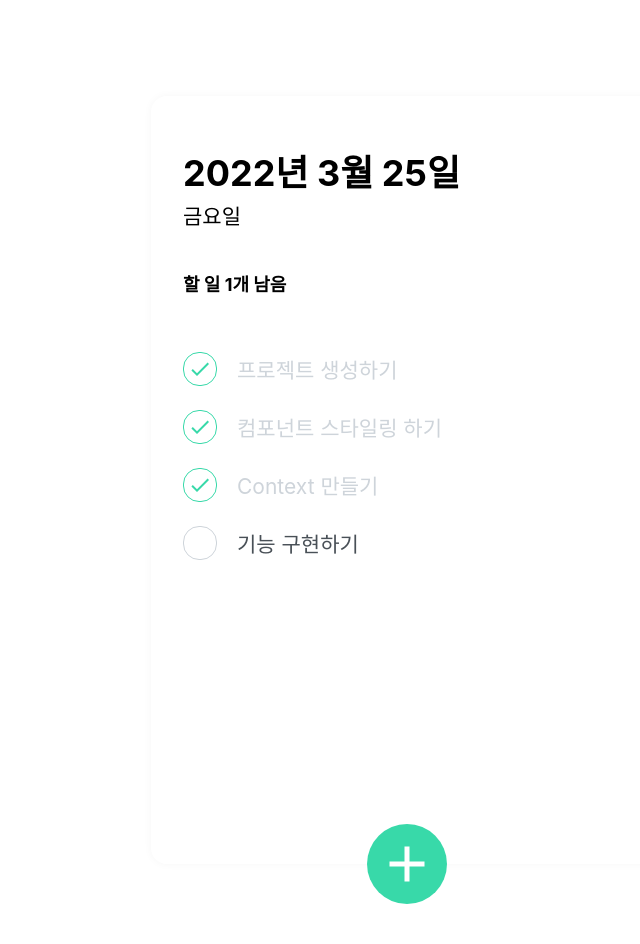
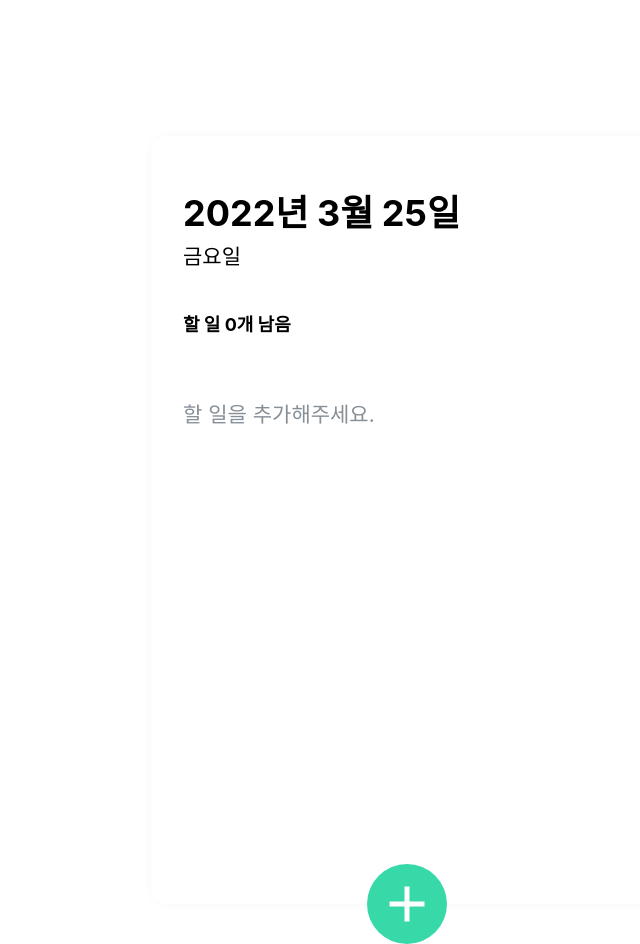
Before and after one commit to Developer-Leby/todolist-react, a React (Create React App) app: page / in a window 1280 px wide. Shown: the whole page, without its empty margins (233-873 px from the left). Before the commit the page ends 904 px from the top, so only its background shows below. Built offline with nearby package versions, Linux system fonts and the light colour scheme.

Commit message:
데이터 없을 시 문구 처리 및 퍼블리싱 수정

```diff
--- a/src/components/TodoCreate/TodoCreate.jsx
+++ b/src/components/TodoCreate/TodoCreate.jsx
@@ -37,7 +37,7 @@ const TodoCreate = () => {
             <input
               className={styles.input}
               autoFocus
-              placeholder="할 일을 입력 후, Enter를 눌러주세요."
+              placeholder="할 일을 입력 후 엔터를 눌러주세요."
               value={text}
               onChange={onChnage}
             />
--- /dev/null
+++ b/src/components/TodoHelp/TodoHelp.jsx
@@ -0,0 +1,8 @@
+import React from "react";
+import styles from "./TodoHelp.module.css";
+
+const TodoHelp = () => {
+  return <div className={styles.title}>할 일을 추가해주세요.</div>;
+};
+
+export default TodoHelp;
--- /dev/null
+++ b/src/components/TodoHelp/TodoHelp.module.css
@@ -0,0 +1,6 @@
+.title {
+  flex: 1 1;
+  font-size: 21px;
+  color: #868e96;
+  margin-top: 18px;
+}
--- a/src/components/TodoItem/TodoItem.module.css
+++ b/src/components/TodoItem/TodoItem.module.css
@@ -33,6 +33,7 @@
 }
 .text.done {
   color: #ced4da;
+  text-decoration: line-through;
 }
 
 .remove {
--- a/src/components/TodoList/TodoList.jsx
+++ b/src/components/TodoList/TodoList.jsx
@@ -1,5 +1,6 @@
 import React from "react";
 import { useTodoState } from "../../reducer/TodoContext";
+import TodoHelp from "../TodoHelp/TodoHelp";
 import TodoItem from "../TodoItem/TodoItem";
 import styles from "./TodoList.module.css";
 
@@ -8,14 +9,18 @@ const TodoList = () => {
 
   return (
     <div className={styles.todoListBlock}>
-      {todos.map((todo) => (
+      {todos.length === 0 ? (
+        <TodoHelp />
+      ) : (
+        todos.map((todo) => (
           <TodoItem
             key={todo.id}
             id={todo.id}
             text={todo.text}
             done={todo.done}
           />
-      ))}
+        ))
+      )}
     </div>
   );
 };
--- a/src/components/TodoTemplate/TodoTemplate.module.css
+++ b/src/components/TodoTemplate/TodoTemplate.module.css
@@ -11,7 +11,7 @@
 
   margin: 0 auto; /* 페이지 중앙에 나타나도록 설정 */
 
-  margin-top: 96px;
+  margin-top: 136px;
   margin-bottom: 32px;
   display: flex;
   flex-direction: column;
--- a/src/reducer/TodoContext.js
+++ b/src/reducer/TodoContext.js
@@ -1,10 +1,10 @@
 import { createContext, useContext, useReducer, useRef } from "react";
 
 const initialTodos = [
-  { id: 1, text: "프로젝트 생성하기", done: true },
-  { id: 2, text: "컴포넌트 스타일링 하기", done: true },
-  { id: 3, text: "Context 만들기", done: true },
-  { id: 4, text: "기능 구현하기", done: false },
+  // { id: 1, text: "프로젝트 생성하기", done: true },
+  // { id: 2, text: "컴포넌트 스타일링 하기", done: true },
+  // { id: 3, text: "Context 만들기", done: true },
+  // { id: 4, text: "기능 구현하기", done: false },
 ];
 
 const todoReducer = (state, action) => {
```
Lines whose indentation alone changed are shown as unchanged.
